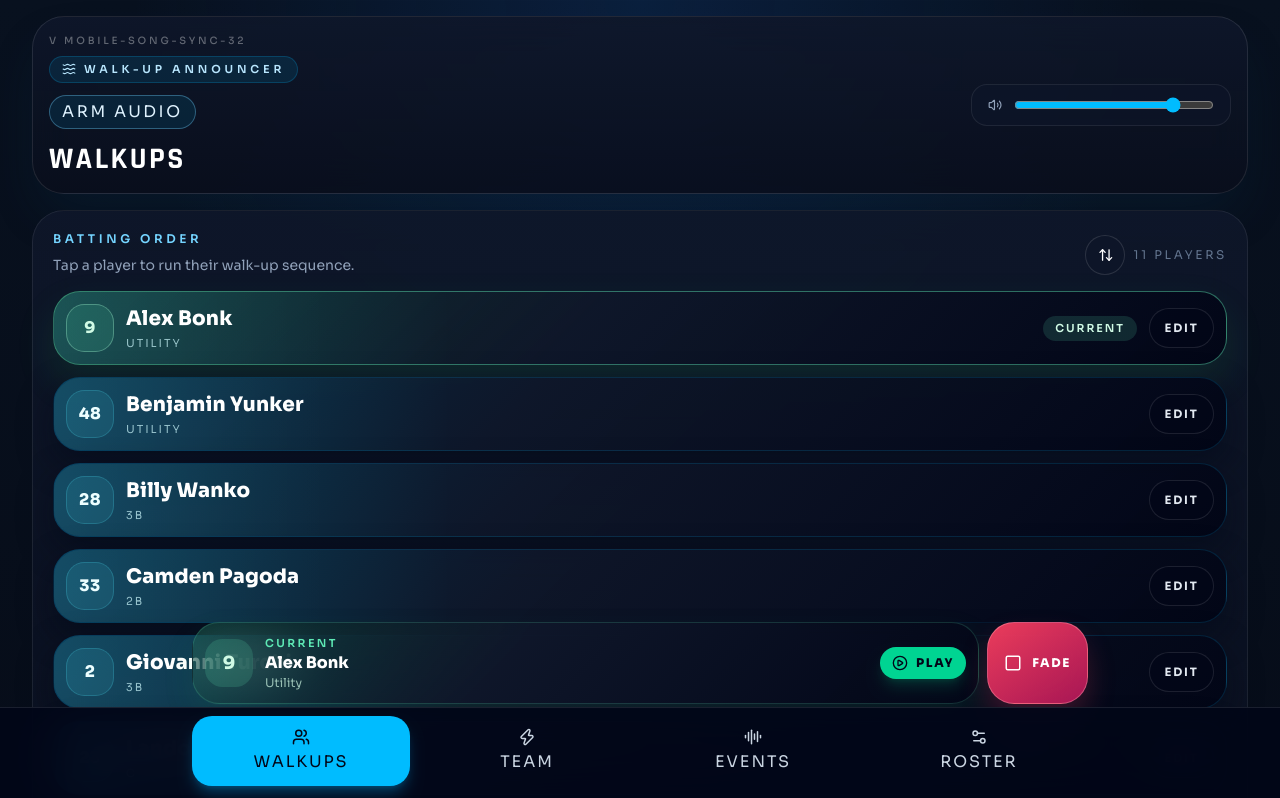
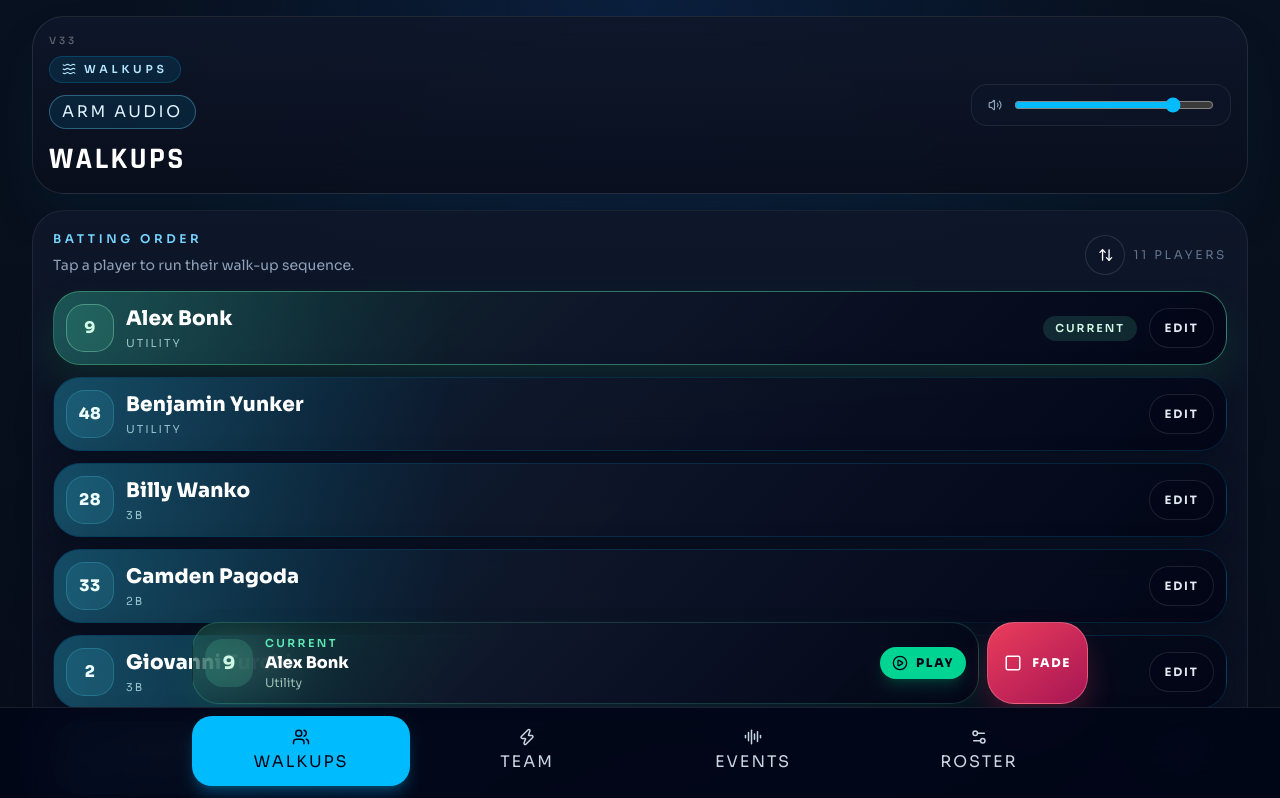
Before and after one commit to ClayBoneNJ/walk-up-announcer, a React (Vite) app: page / in a window 1280 px wide. Shown: the top 798 px of the page. Built offline with nearby package versions, Linux system fonts and the light colour scheme.

Commit message:
Shorten header and bump to v33

```diff
--- a/src/App.jsx
+++ b/src/App.jsx
@@ -35,7 +35,7 @@ const TABS = [
   { id: "setup", label: "Roster", shortLabel: "Roster", icon: Settings2 },
 ];
 
-const APP_BUILD_LABEL = "v mobile-song-sync-32";
+const APP_BUILD_LABEL = "v33";
 
 const FREESTYLE_GROUP_STYLES = {
   announcements: {
@@ -533,7 +533,7 @@ export default function App() {
               </div>
               <div className="inline-flex items-center gap-2 rounded-full border border-sky-400/20 bg-sky-400/10 px-3 py-1 text-[11px] font-semibold uppercase tracking-[0.35em] text-sky-200">
                 <Waves className="h-3.5 w-3.5" />
-                Walk-Up Announcer
+                Walkups
               </div>
               <div className="mt-3">
                 <button
```
